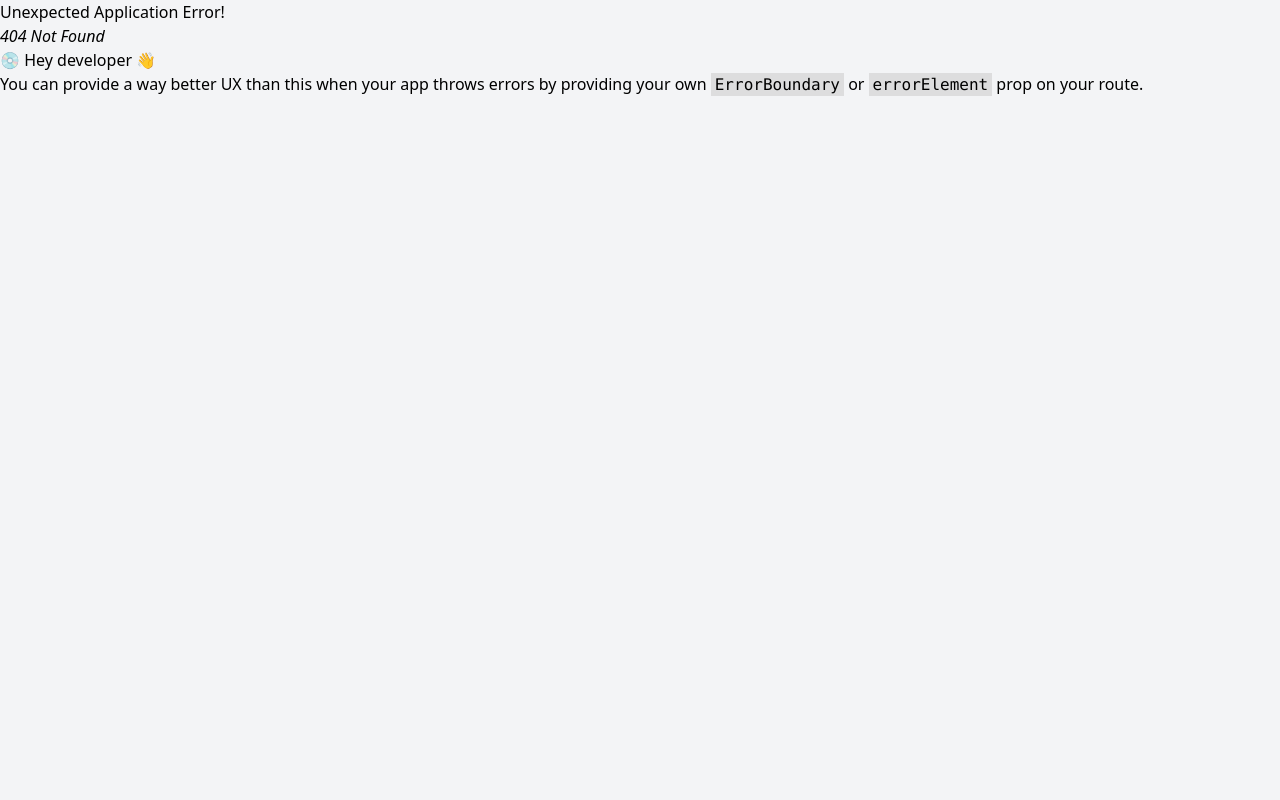
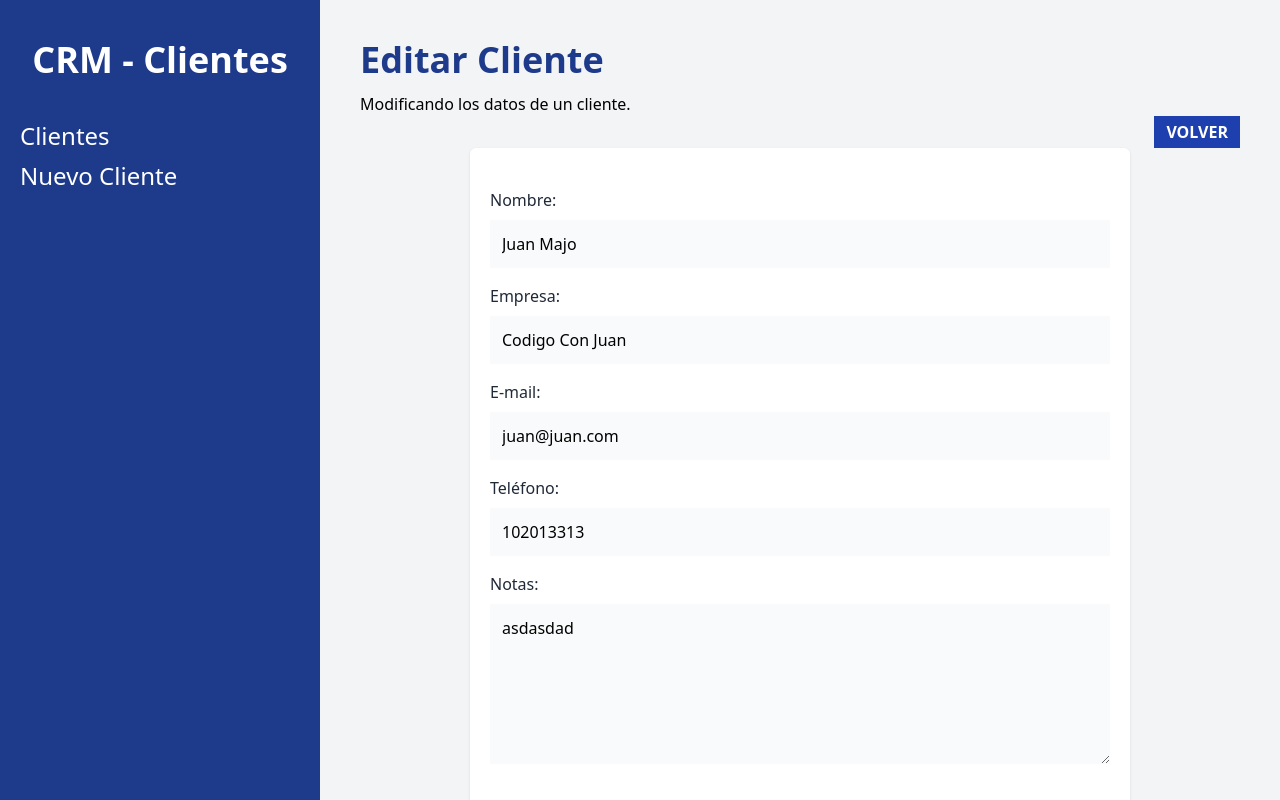
Before and after one commit to LntSpeirs/AdministradorClientesCRM, a React (Vite) app: page /clientes/1/editar in a window 1280 px wide. Before the commit this address had no page. Built offline with nearby package versions, Linux system fonts and the light colour scheme; data requests are answered from the project's data file.

Commit message:
Editar clientes

```diff
--- a/db.json
+++ b/db.json
@@ -1,11 +1,12 @@
 {
   "clientes": [
     {
-      "id": 1,
-      "nombre": "Juan",
-      "telefono": 102013313,
+      "nombre": "Juan Majo",
+      "empresa": "Codigo Con Juan",
       "email": "juan@juan.com",
-      "empresa": "Codigo Con Juan"
+      "telefono": "102013313",
+      "notas": "asdasdad",
+      "id": 1
     },
     {
       "id": 2,
--- a/src/components/Cliente.jsx
+++ b/src/components/Cliente.jsx
@@ -1,4 +1,7 @@
+import { useNavigate } from "react-router-dom";
+
 function Cliente({ cliente }) {
+    const navigate = useNavigate();
     const { nombre, empresa, email, telefono, id } = cliente;
     return (
         <tr className="border-b">
@@ -24,6 +27,7 @@
                 <button
                     type="button"
                     className="text-blue-700 uppercase font-bold text-xs"
+                    onClick={() => navigate(`/clientes/${id}/editar`)}
                 >
                     Editar
                 </button>
--- a/src/components/ErrorPage.jsx
+++ b/src/components/ErrorPage.jsx
@@ -1,12 +1,14 @@
-import {useRouteError} from 'react-router-dom'
+import { useRouteError } from "react-router-dom";
 
 export default function ErrorPage() {
-  const error = useRouteError()
-  console.log(error)
-  return (
-    <div className='space-y-8'>
-      <h1 className='text-center text-6xl font-extrabold mt-20 text-blue-900'>CRM - CLIENTES</h1>
-      <p className='text-center'>{error.message}</p>
-    </div>
-  )
+    const error = useRouteError();
+    console.log(error);
+    return (
+        <div className="space-y-8">
+            <h1 className="text-center text-6xl font-extrabold mt-20 text-blue-900">
+                CRM - CLIENTES
+            </h1>
+            <p className="text-center">{error.statusText || error.message}</p>
+        </div>
+    );
 }
--- a/src/components/Formulario.jsx
+++ b/src/components/Formulario.jsx
@@ -11,6 +11,7 @@
                     className="mt-2 block w-full p-3 bg-gray-50"
                     placeholder="Nombre del Cliente"
                     name="nombre"
+                    defaultValue={cliente?.nombre}
                 />
             </div>
             <div className="mb-4">
@@ -23,6 +24,7 @@
                     className="mt-2 block w-full p-3 bg-gray-50"
                     placeholder="Empresa del Cliente"
                     name="empresa"
+                    defaultValue={cliente?.empresa}
                 />
             </div>
 
@@ -36,6 +38,7 @@
                     className="mt-2 block w-full p-3 bg-gray-50"
                     placeholder="Email del Cliente"
                     name="email"
+                    defaultValue={cliente?.email}
                 />
             </div>
 
@@ -49,6 +52,7 @@
                     className="mt-2 block w-full p-3 bg-gray-50"
                     placeholder="Teléfono del Cliente"
                     name="telefono"
+                    defaultValue={cliente?.telefono}
                 />
             </div>
 
@@ -63,6 +67,7 @@
                     className="mt-2 block w-full p-3 bg-gray-50 h-40 align-self"
                     placeholder="Notas del Cliente"
                     name="notas"
+                    defaultValue={cliente?.notas}
                 />
             </div>
         </>
--- a/src/data/clientes.js
+++ b/src/data/clientes.js
@@ -1,6 +1,12 @@
 export async function obtenerClientes() {
     //console.log(import.meta.env.VITE_API_URL)
     const respuesta = await fetch(import.meta.env.VITE_API_URL);
+    const resultado = await respuesta.json();
+    return resultado;
+}
+
+export async function obtenerCliente(id) {
+    const respuesta = await fetch(`${import.meta.env.VITE_API_URL}/${id}`);
     const resultado = await respuesta.json();
     return resultado;
 }
@@ -14,8 +20,23 @@
                 "Content-type": "application/json",
             },
         });
-        await respuesta.json()
+        await respuesta.json();
     } catch (error) {
         console.log(error);
     }
 }
+
+export async function actualizarCliente(id, datos) {
+    try {
+        const respuesta = await fetch(`${import.meta.env.VITE_API_URL}/${id}`, {
+            method: "PUT",
+            body: JSON.stringify(datos),
+            headers: {
+                "Content-type": "application/json",
+            },
+        });
+        await respuesta.json();
+    } catch (error) {
+        console.log(error);
+    }
+}
--- a/src/main.jsx
+++ b/src/main.jsx
@@ -8,6 +8,10 @@
 } from "./pages/NuevoCliente";
 import Index, { loader as clientesLoader } from "./pages/Index";
 import ErrorPage from "./components/ErrorPage";
+import EditarCliente, {
+    loader as editarClienteLoader,
+    action as editarClienteAction,
+} from "./pages/EditarCliente";
 
 const router = createBrowserRouter([
     {
@@ -18,12 +22,20 @@
                 index: true,
                 element: <Index />,
                 loader: clientesLoader,
-                errorElement: <ErrorPage/>
+                errorElement: <ErrorPage />,
             },
             {
                 path: "/clientes/nuevo",
                 element: <NuevoCliente />,
-                action:nuevoClienteAction
+                action: nuevoClienteAction,
+                errorElement: <ErrorPage />,
+            },
+            {
+                path: "/clientes/:clienteId/editar",
+                element: <EditarCliente />,
+                loader: editarClienteLoader,
+                action: editarClienteAction,
+                errorElement: <ErrorPage />,
             },
         ],
     },
--- /dev/null
+++ b/src/pages/EditarCliente.jsx
@@ -0,0 +1,92 @@
+import {
+    Form,
+    useNavigate,
+    useLoaderData,
+    useActionData,
+    redirect,
+} from "react-router-dom";
+import { actualizarCliente, obtenerCliente } from "../data/clientes";
+import Formulario from "../components/Formulario";
+import Error from "../components/Error";
+
+//useLoaderDate es un hook que se usa para obtener lo que esta retornando el loader
+export async function loader({ params }) {
+    //console.log(params)
+    const cliente = await obtenerCliente(params.clienteId);
+    if (Object.values(cliente).length === 0) {
+        throw new Response("", {
+            status: 404,
+            statusText: "No hay resultados",
+        });
+    }
+    //console.log(cliente);
+    return cliente;
+}
+
+export async function action({ request, params }) {
+    const formData = await request.formData();
+    //console.log(formData.get('nombre'))
+    //console.log(...formData);
+    const datos = Object.fromEntries(formData);
+
+    //Validacion de datos
+    const errores = [];
+    if (Object.values(datos).includes("")) {
+        errores.push("Todos los campos son obligatorios.");
+    }
+
+    //Validar email
+    let regex = new RegExp(
+        "([!#-'*+/-9=?A-Z^-~-]+(.[!#-'*+/-9=?A-Z^-~-]+)*|\"([]!#-[^-~ \t]|(\\[\t -~]))+\")@([!#-'*+/-9=?A-Z^-~-]+(.[!#-'*+/-9=?A-Z^-~-]+)*|[[\t -Z^-~]*])"
+    );
+    /* if (!regex.test(email)) {
+        errores.push("El Email no es válido.");
+    } */
+
+    //Retornar datos si hay errores
+    if (Object.keys(errores).length) {
+        return errores;
+    }
+
+    //actualizar el cliente
+    await actualizarCliente(params.clienteId, datos);
+    return redirect("/");
+}
+
+function EditarCliente() {
+    const navigate = useNavigate();
+    const cliente = useLoaderData();
+    const errores = useActionData();
+    return (
+        <>
+            <h1 className="font-black text-4xl text-blue-900">
+                Editar Cliente
+            </h1>
+            <p className="mt-3">Modificando los datos de un cliente.</p>
+
+            <div className="flex justify-end">
+                <button
+                    className="bg-blue-800 text-white px-3 py-1 font-bold uppercase"
+                    onClick={() => navigate(-1)}
+                >
+                    VOLVER
+                </button>
+            </div>
+            <div className="bg-white shadow rounded-md md:w-3/4 mx-auto px-5 py-10 ">
+                {errores?.length &&
+                    errores.map((error, i) => <Error key={i}>{error}</Error>)}
+                <Form method="post" noValidate>
+                    <Formulario cliente={cliente} />
+
+                    <input
+                        type="submit"
+                        value="Guardar cambios"
+                        className="mt-5 w-full bg-blue-800 p-3 uppercase font-bold text-white text-lg"
+                    />
+                </Form>
+            </div>
+        </>
+    );
+}
+
+export default EditarCliente;
```
